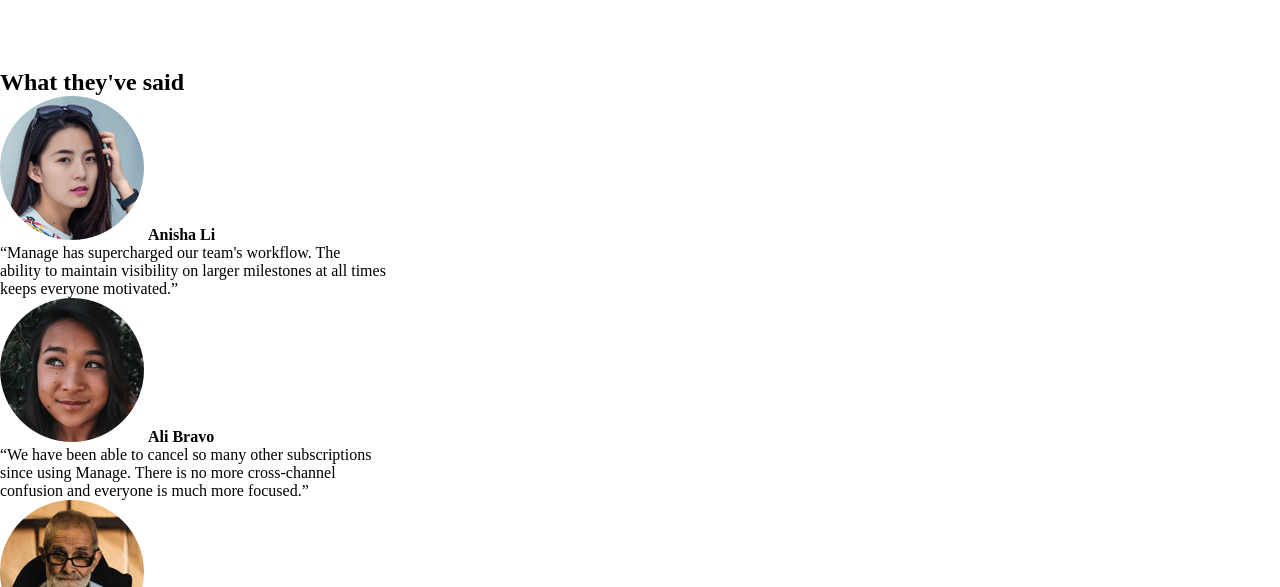
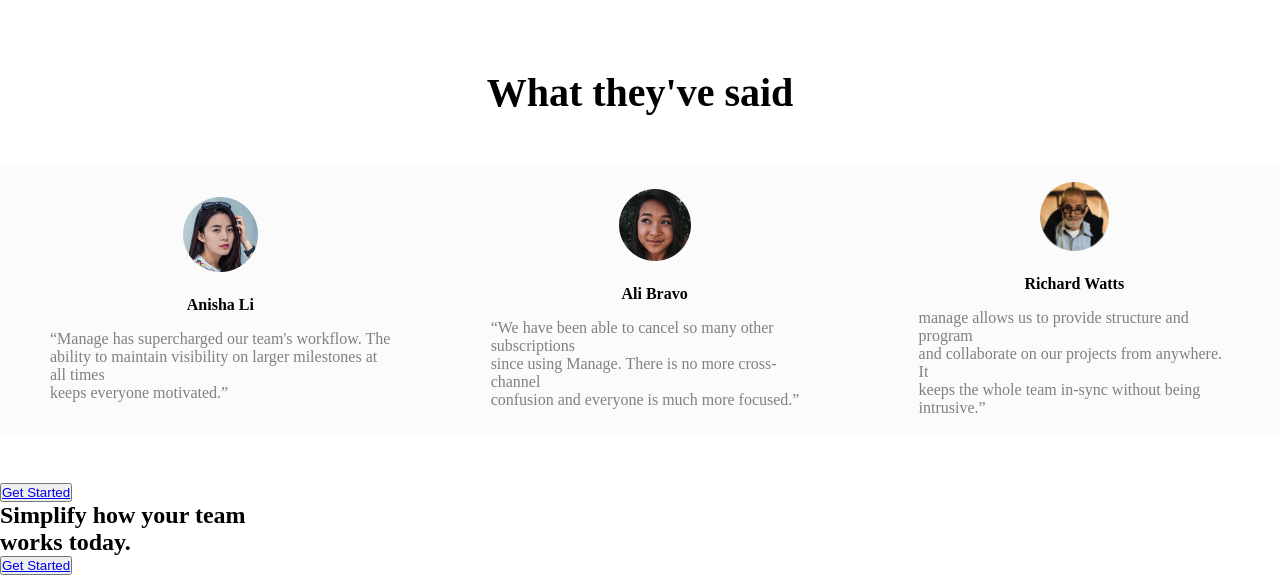
Before and after one commit to DjebrilZidour/gmc-chalenge-practice, a plain HTML site: page index.html in a window 1280 px wide. Shown: the part 1384-1971 px from the top of the page. Drawn offline with Linux system fonts and the light colour scheme.

Commit message:
finish card style

```diff
--- a/index.html
+++ b/index.html
@@ -55,13 +55,10 @@
           complexity. Our software is tailor-made for modern digital product
           teams.
         </p>
-
       </div>
 
       <div id="right-part">
-
         <div class="boxs-second-sec">
-
           <div>
             <button class="crcle-2-sec">01</button>
           </div>
@@ -76,12 +73,9 @@
               the bigger picture again.
             </p>
           </div>
-
-
         </div>
 
         <div class="boxs-second-sec sec-sec">
-
           <div>
             <button class="crcle-2-sec">02</button>
           </div>
@@ -96,11 +90,9 @@
               informed.
             </p>
           </div>
-
         </div>
 
         <div class="boxs-second-sec sec-sec">
-
           <div>
             <button class="crcle-2-sec">03</button>
           </div>
@@ -115,17 +107,17 @@
               productivity solution.
             </p>
           </div>
-
         </div>
-
       </div>
     </div>
 
-    <div>
-      <h2>What they've said</h2>
-      <div>
+    <div id="cards">
+      <h2 class="sec-title">What they've said</h2>
+      <div id="team">
+
+        <div class="team-persons">
           <img src="./images/avatar-anisha.png" alt="" />
-        <h4>Anisha Li</h4>
+          <h4 class="h4-cards">Anisha Li</h4>
           <p>
             “Manage has supercharged our team's workflow. The <br />
             ability to maintain visibility on larger milestones at all times
@@ -133,9 +125,10 @@
             keeps everyone motivated.”
           </p>
         </div>
-      <div>
+
+        <div class="team-persons">
           <img src="./images/avatar-ali.png" alt="" />
-        <h4>Ali Bravo</h4>
+          <h4 class="h4-cards">Ali Bravo</h4>
           <p>
             “We have been able to cancel so many other subscriptions <br />
             since using Manage. There is no more cross-channel <br />
@@ -143,14 +136,16 @@
           </p>
         </div>
 
-      <div>
+        <div class="team-persons">
           <img src="./images/avatar-richard.png" alt="" />
-        <h4>Richard Watts</h4>
+          <h4 class="h4-cards">Richard Watts</h4>
           <p>
             manage allows us to provide structure and program <br />
             and collaborate on our projects from anywhere. It <br />
             keeps the whole team in-sync without being intrusive.”
           </p>
+        </div>
+
       </div>
 
       <button><a href="#">Get Started</a></button>
--- a/style.css
+++ b/style.css
@@ -148,3 +148,41 @@ h4{
     margin-top: 1.3rem;
 
 }
+
+.sec-title{
+    text-align: center;
+    font-size: 2.5rem;
+
+}
+
+#team{
+    display: flex;
+    justify-content: space-between;
+    margin: 3rem 0;
+
+}
+
+.team-persons{
+    background-color: rgb(251, 251, 251);
+    border: solid 2px  rgb(251, 251, 251);
+    display: flex;
+    flex-direction: column;
+    justify-content: center;
+    align-items: center;
+    padding: 0 3rem;
+}
+
+.team-persons img{
+    width: 22%;
+    margin: 1rem 0;
+}
+
+.h4-cards{
+    margin: 0.5rem 0;
+    margin-bottom: 1rem;
+}
+
+.team-persons p{
+    color: gray;
+    margin-bottom: 1rem;
+}
```
Lines whose indentation alone changed are shown as unchanged.
